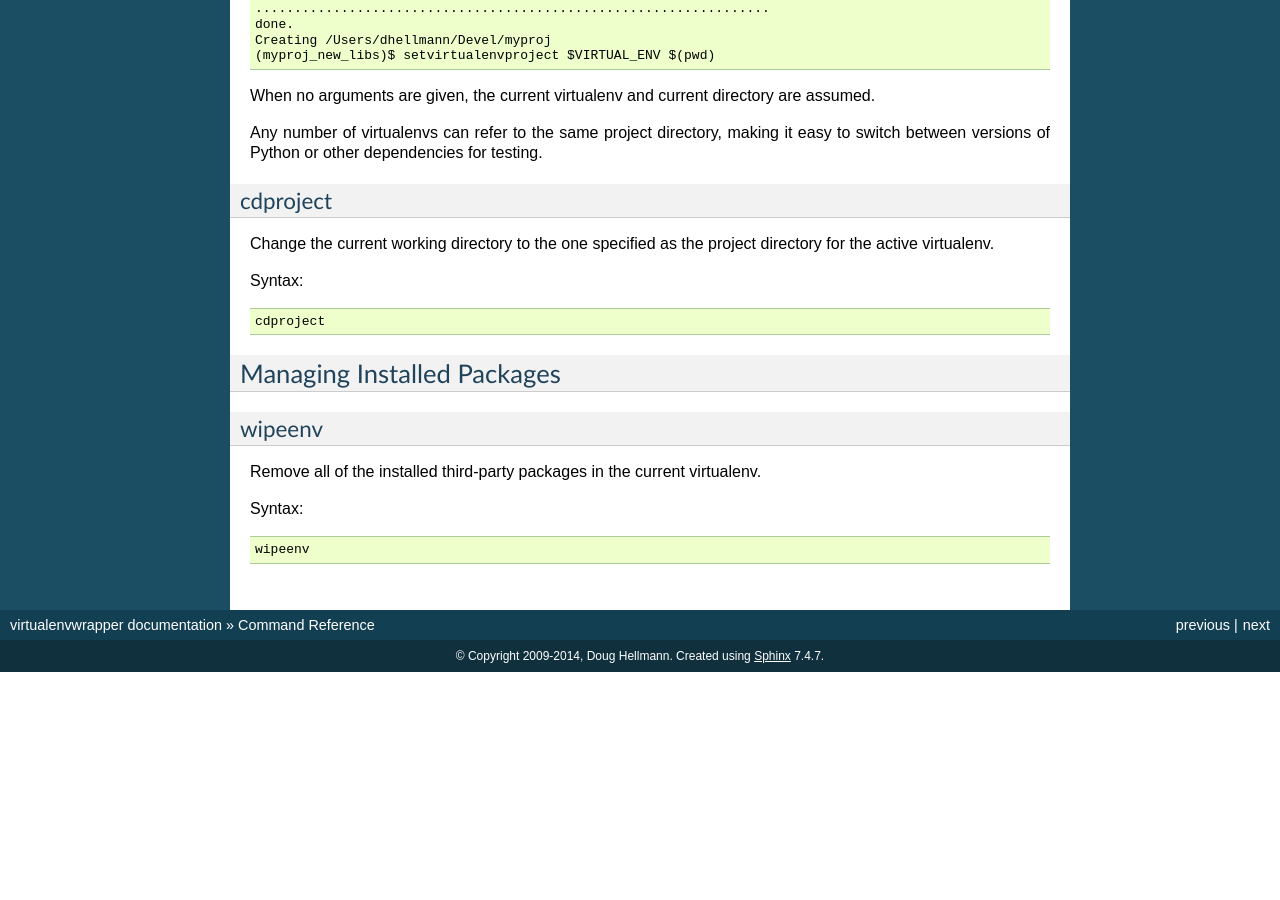
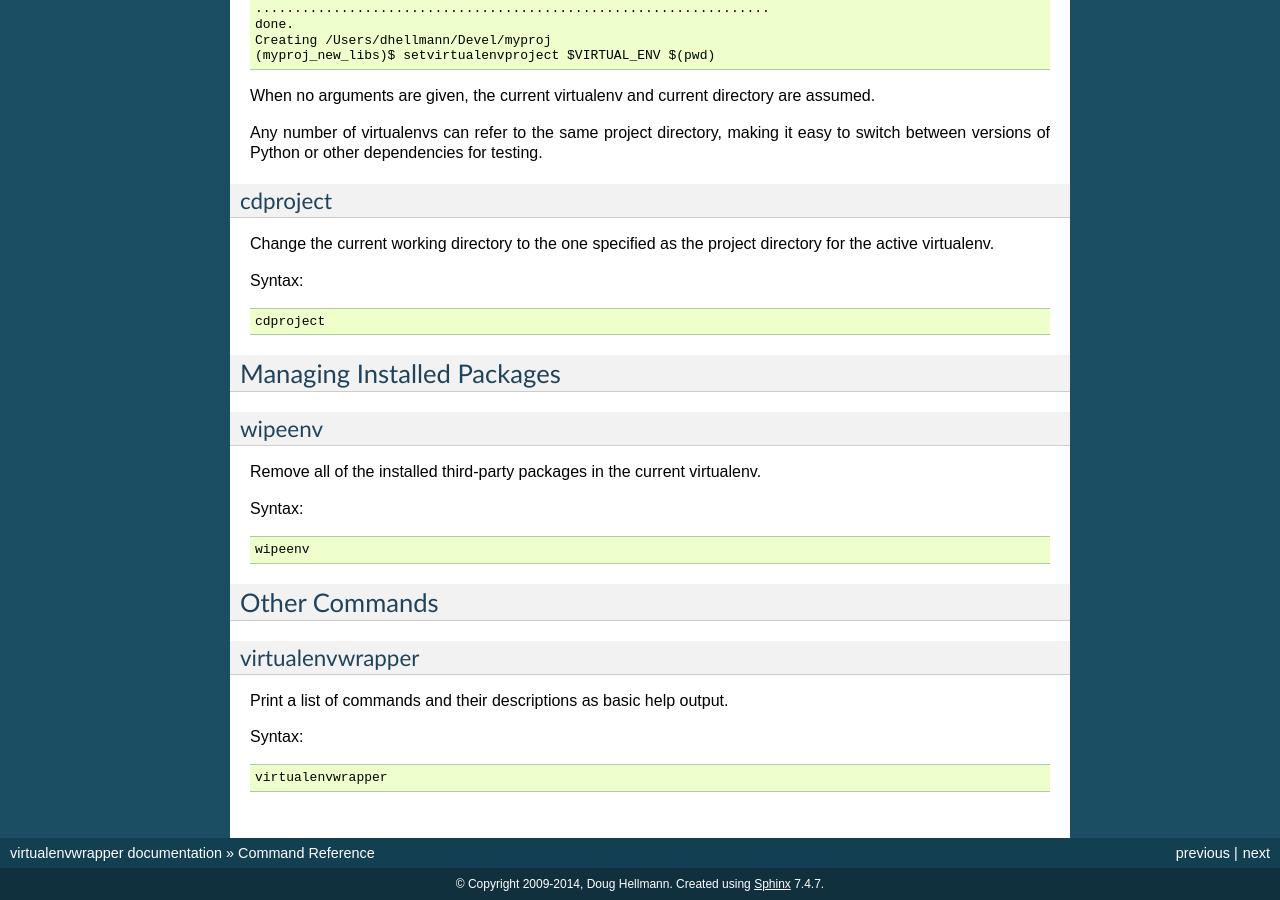
Before and after one commit to python-virtualenvwrapper/virtualenvwrapper, a Sphinx documentation site: the page built from docs/source/command_ref.rst, in a window 1280 px wide and 900 px high, scrolled down 8509 px. Built offline with Sphinx 7.4.7, drawn with Linux system fonts in a browser that asks for light colours; before the commit the page ends 9181 px from its top, so only the background shows below that; some of the changed text lies outside the part shown.

Commit message:
Add list of commands as basic help output
Add a 'virtualenvwrapper' command to print a list of the
wrapper commands and a one-liner description. Based on
a contribution by Eugene Sajine.

Change-Id: I441ce2576ff3ad7bb8cc5812b5898ba04ad65637

```diff
--- a/docs/source/command_ref.rst
+++ b/docs/source/command_ref.rst
@@ -586,3 +586,19 @@ virtualenv.
 Syntax::
 
   wipeenv
+
+
+==============
+Other Commands
+==============
+
+.. _command-virtualenvwrapper:
+
+virtualenvwrapper
+-----------------
+
+Print a list of commands and their descriptions as basic help output.
+
+Syntax::
+
+  virtualenvwrapper
--- a/docs/source/history.rst
+++ b/docs/source/history.rst
@@ -1,6 +1,12 @@
 ===============
 Release History
 ===============
+
+dev
+===
+
+- Add :ref:`command-virtualenvwrapper` to print basic help and a list
+  of commands.
 
 4.2
 ===
```
Also changed, not shown: 1 other file.
